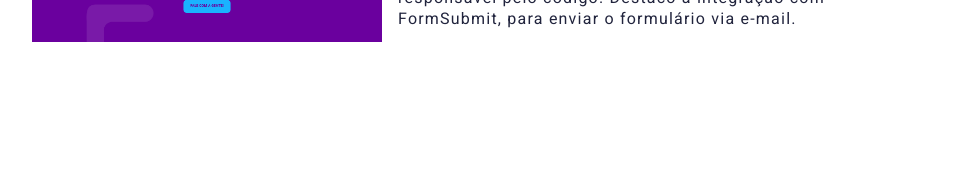
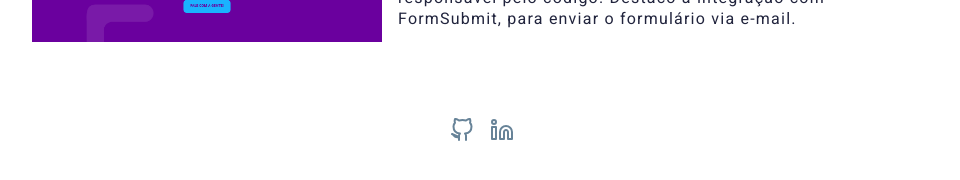
Before and after one commit to h-nriquevieira/portfolio, a React (Vite) app: page / in a window 1280 px wide. Shown: the part 1918-2098 px from the top of the page, without its empty margins (158-1118 px from the left). Before the commit the page ends 2020 px from the top, so only its background shows below. Built offline with nearby package versions, Linux system fonts and the light colour scheme.

Commit message:
Finish Footer

```diff
--- a/src/App.jsx
+++ b/src/App.jsx
@@ -1,5 +1,6 @@
 import React from 'react';
 import Contato from './components/Contato/Contato';
+import Footer from './components/Footer/Footer';
 import Header from './components/Header/Header';
 import Projetos from './components/Projetos/Projetos';
 
@@ -9,6 +10,7 @@ function App() {
       <Header />
       <Contato />
       <Projetos />
+      <Footer />
     </div>
   );
 }
--- /dev/null
+++ b/src/components/Footer/Footer.css
@@ -0,0 +1,6 @@
+footer {
+    display: flex;
+    justify-content: center;
+    gap: 1rem;
+    padding: 3rem 0;
+}
--- /dev/null
+++ b/src/components/Footer/Footer.jsx
@@ -0,0 +1,15 @@
+import React from 'react';
+import './Footer.css'
+import iconGitHub from '../../assets/icon-github.svg'
+import iconLinkedIn from '../../assets/icon-linkedin.svg'
+
+function Footer() {
+  return (
+      <footer>
+          <a href=""><img src={iconGitHub} alt="" /></a>
+          <a href=""><img src={iconLinkedIn} alt="" /></a>
+      </footer>
+  );
+}
+
+export default Footer;
--- a/src/components/Projetos/Projetos.css
+++ b/src/components/Projetos/Projetos.css
@@ -1,7 +1,7 @@
 .projetos {
     display: grid;
     place-items: center;
-    padding: 2rem .75rem;
+    padding: 2rem .75rem 0;
 }
 
 .projetos--title {
```
Also changed, not shown: src/assets/icon-github.svg (added), src/assets/icon-linkedin.svg (added).
